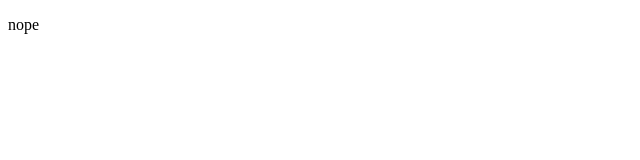
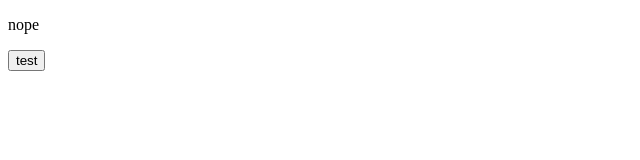
Before and after one commit to CSGOFlair/CSGO-Schema-Test, a plain HTML site: page index.html in a window 1280 px wide. Shown: the full height of the page, 0-640 px from the left. Drawn offline with nearby package versions, Linux system fonts and the light colour scheme.

Commit message:
Update index.html

```diff
--- a/index.html
+++ b/index.html
@@ -6,5 +6,6 @@
     </head>
     <body>
         <p id="drop">nope</p>
+        <button type="button" onclick="start()">test</button>
     </body>
 </html>
```
